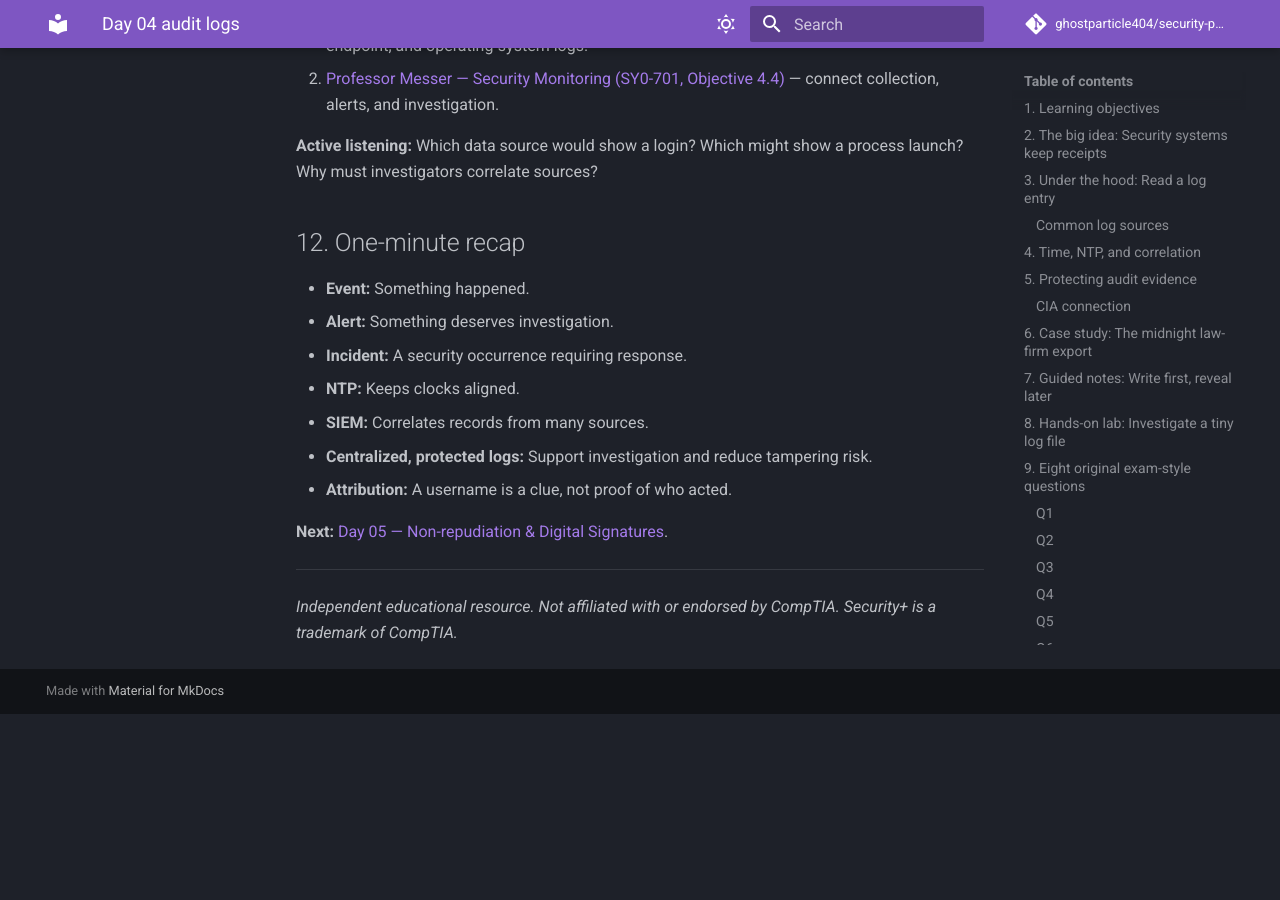
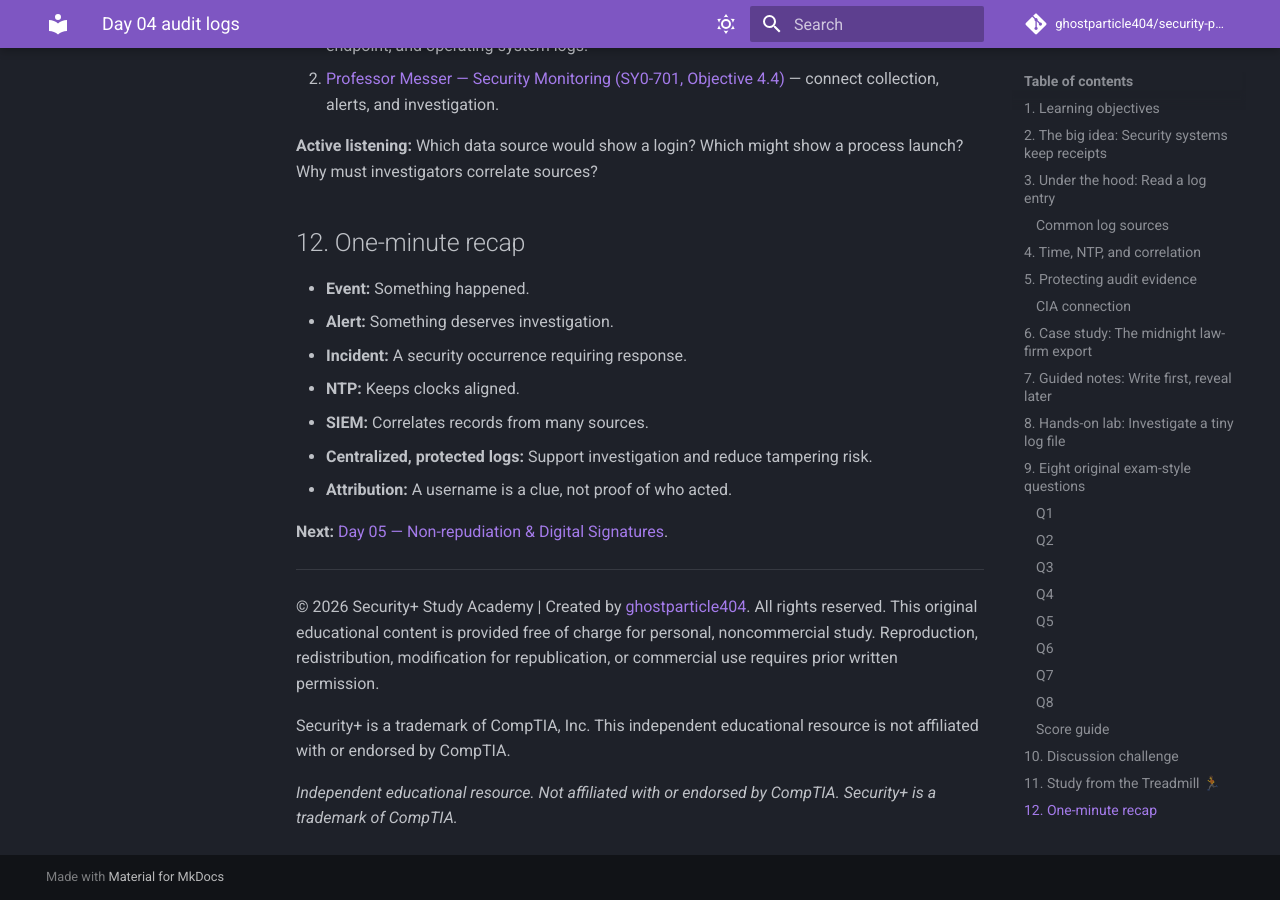
Before and after one commit to ghostparticle404/security-plus-study-academy, an MkDocs documentation site: the page built from docs/week-01/day-04-audit-logs.md, in a window 1280 px wide and 900 px high, scrolled down 8544 px. Built offline with MkDocs 1.6.1 and Material for MkDocs 9.7.7, drawn with Linux system fonts in a browser that asks for light colours; comment, search, counter and statistics services are not loaded; before the commit the page ends 9258 px from its top, so only the background shows below that.

Commit message:
day-04-audit-logs

```diff
--- a/docs/week-01/day-04-audit-logs.md
+++ b/docs/week-01/day-04-audit-logs.md
@@ -330,5 +330,9 @@ A law firm's logs show an `admin` login at 02:03 UTC and a 600-file export at 02
 **Next:** [Day 05 — Non-repudiation & Digital Signatures](day-05-nonrepudiation-digital-signatures.md).
 
 ---
+© 2026 Security+ Study Academy | Created by [ghostparticle404](https://github.com/ghostparticle404).
+All rights reserved. This original educational content is provided free of charge for personal, noncommercial study. Reproduction, redistribution, modification for republication, or commercial use requires prior written permission.
+
+Security+ is a trademark of CompTIA, Inc. This independent educational resource is not affiliated with or endorsed by CompTIA.
 
 *Independent educational resource. Not affiliated with or endorsed by CompTIA. Security+ is a trademark of CompTIA.*
```
